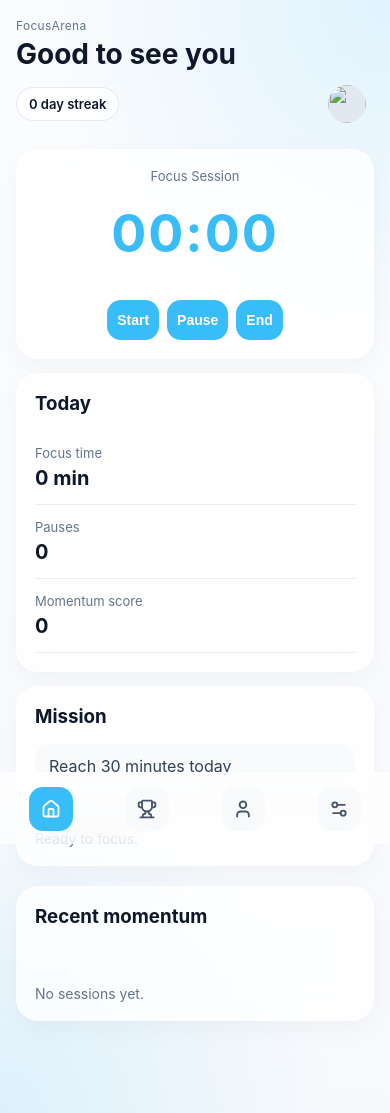
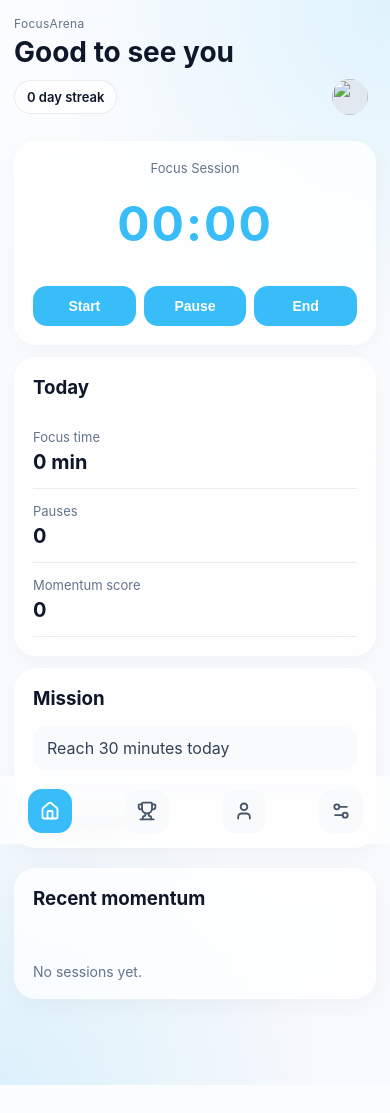
Before and after one commit to Parth4518/focus_arena, a Flask app: template templates/dashboard.html in a window 390 px wide. After the commit the page ends 1085 px from the top, so only its background shows below. Run offline with Flask 3, Linux system fonts and the light colour scheme; the template is opened without the code that fills it, so the values that code supplies are empty.

Commit message:
Refactor CSS variables and styles for consistency

```diff
--- a/static/css/style.css
+++ b/static/css/style.css
@@ -618,3 +618,114 @@ button{
         width:100%;
     }
 }
+/* ===== mobile final ===== */
+
+@media screen and (max-width: 900px){
+
+    html, body{
+        width:100%;
+        overflow-x:hidden;
+    }
+
+    body{
+        margin:0;
+        padding:0;
+    }
+
+    .app-shell{
+        display:flex;
+        flex-direction:column;
+        width:100%;
+        min-height:100vh;
+    }
+
+    .sidebar{
+        position:fixed;
+        left:0;
+        right:0;
+        bottom:0;
+
+        width:100%;
+        height:68px;
+
+        display:flex;
+        flex-direction:row;
+        justify-content:space-around;
+        align-items:center;
+
+        padding:0 8px;
+
+        z-index:999;
+        border-right:none;
+        border-top:1px solid rgba(255,255,255,0.5);
+    }
+
+    .sidebar-logo{
+        display:none !important;
+    }
+
+    .main-area{
+        width:100%;
+        padding:16px 14px 86px 14px;
+        box-sizing:border-box;
+    }
+
+    .topbar{
+        display:flex;
+        flex-direction:column;
+        align-items:flex-start;
+        gap:10px;
+    }
+
+    .top-right{
+        width:100%;
+        display:flex;
+        justify-content:space-between;
+        align-items:center;
+    }
+
+    .dashboard-grid{
+        display:flex;
+        flex-direction:column;
+        gap:12px;
+    }
+
+    .panel{
+        width:100%;
+        padding:18px;
+        box-sizing:border-box;
+    }
+
+    #timer{
+        font-size:48px;
+        line-height:1;
+    }
+
+    .button-row{
+        display:flex;
+        gap:8px;
+        width:100%;
+        margin-top:14px;
+    }
+
+    .button-row button{
+        flex:1;
+        min-width:0;
+        padding:12px 8px;
+        font-size:14px;
+    }
+
+    .timeline{
+        height:52px;
+        gap:5px;
+    }
+
+    .timeline-bar{
+        min-width:8px;
+    }
+
+    .avatar{
+        width:36px;
+        height:36px;
+    }
+}
```
